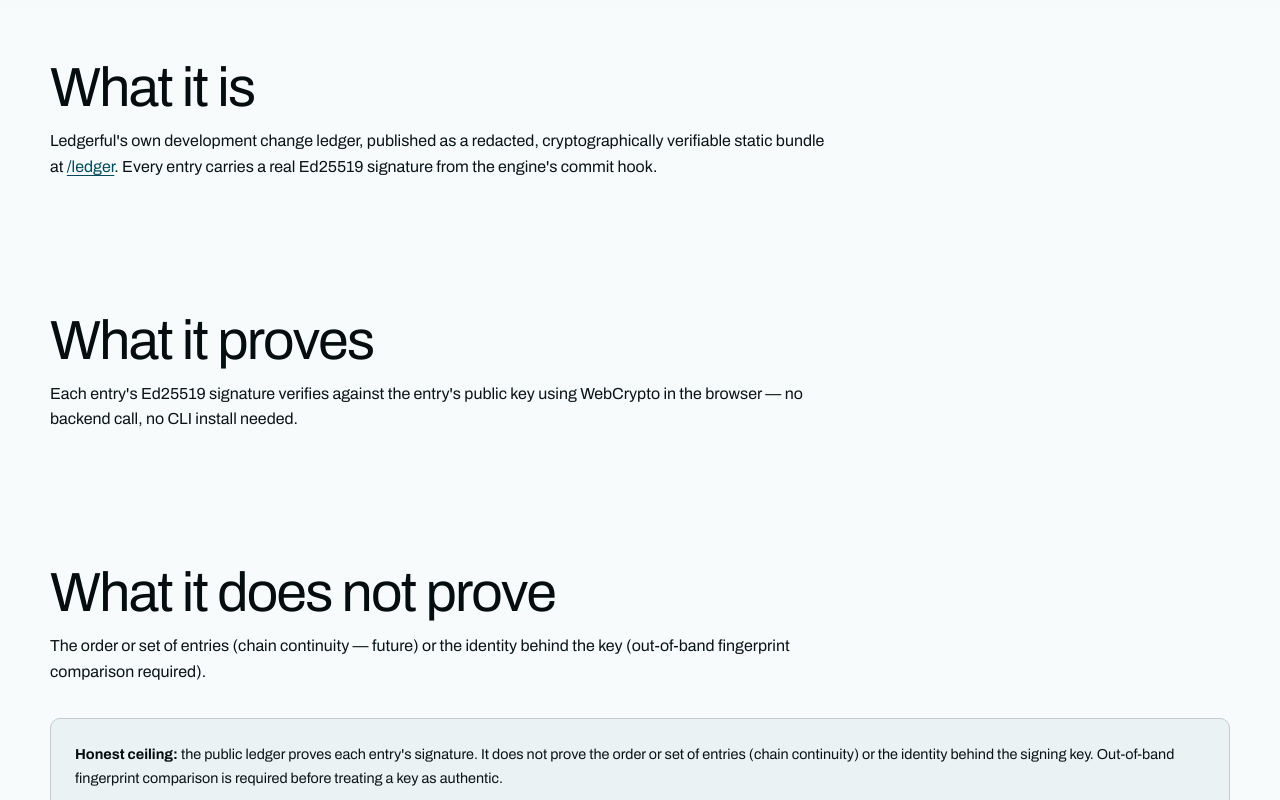
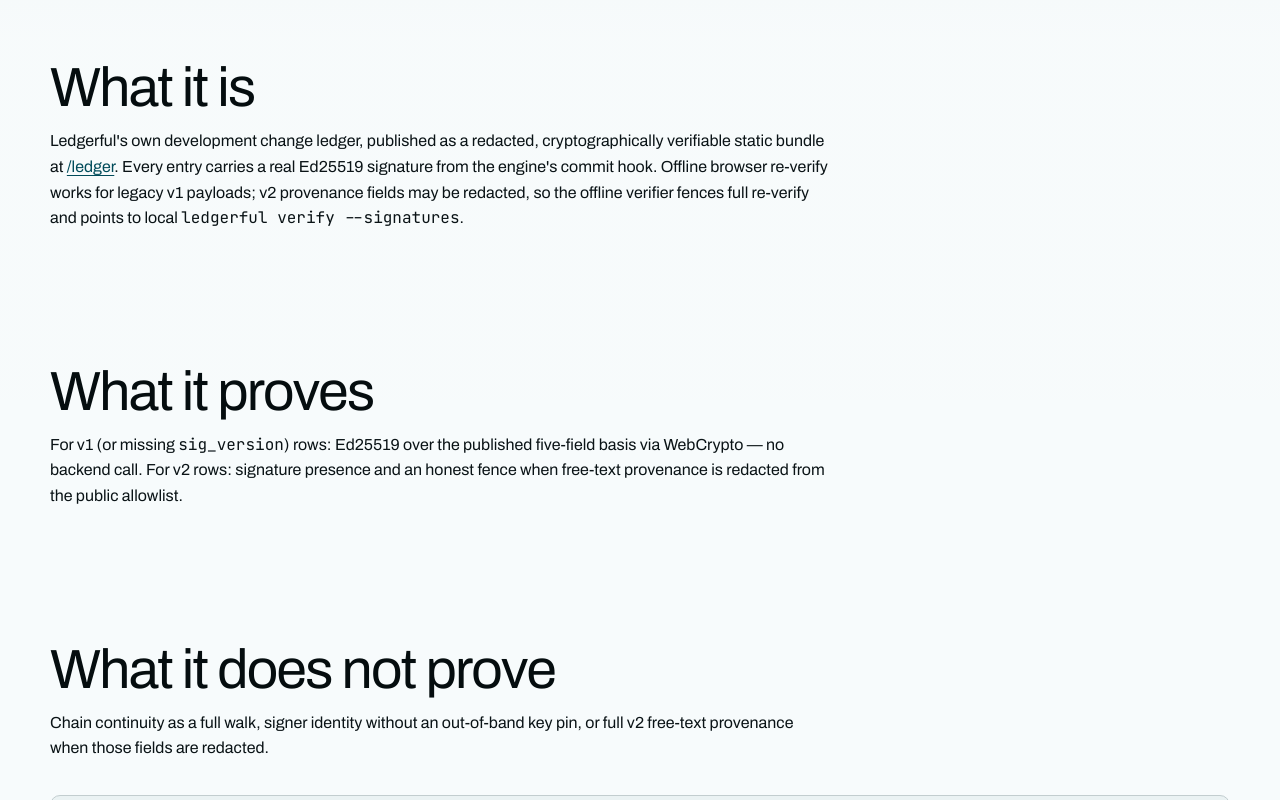
Before and after one commit to Ryan-AI-Studios/ledgerful-web, a Next.js app: page /docs/public-ledger in a window 1280 px wide. Shown: the part 400-1200 px from the top of the page. Built offline with nearby package versions, Linux system fonts and the light colour scheme; no server answers.

Commit message:
docs(ledger): dual-path v1/v2 honesty on public ledger marketing copy (0072)

```diff
--- a/src/app/docs/public-ledger/page.tsx
+++ b/src/app/docs/public-ledger/page.tsx
@@ -48,32 +48,35 @@
             /ledger
           </Link>
           . Every entry carries a real Ed25519 signature from the engine&apos;s
-          commit hook.
+          commit hook. Offline browser re-verify works for legacy v1 payloads;
+          v2 provenance fields may be redacted, so the offline verifier fences
+          full re-verify and points to local{" "}
+          <code>ledgerful verify --signatures</code>.
         </SectionHeading>
       </section>
 
       {/* ── What it proves ─────────────────────────────────────── */}
       <section className="content-band">
         <SectionHeading title="What it proves">
-          Each entry&apos;s Ed25519 signature verifies against the entry&apos;s
-          public key using WebCrypto in the browser — no backend call, no CLI
-          install needed.
+          For v1 (or missing <code>sig_version</code>) rows: Ed25519 over the
+          published five-field basis via WebCrypto — no backend call. For v2
+          rows: signature presence and an honest fence when free-text provenance
+          is redacted from the public allowlist.
         </SectionHeading>
       </section>
 
       {/* ── Honest ceiling ─────────────────────────────────────── */}
       <section className="content-band">
         <SectionHeading title="What it does not prove">
-          The order or set of entries (chain continuity — future) or the identity
-          behind the key (out-of-band fingerprint comparison required).
+          Chain continuity as a full walk, signer identity without an out-of-band
+          key pin, or full v2 free-text provenance when those fields are redacted.
         </SectionHeading>
         <div className="disclosure-notice">
           <p>
-            <strong>Honest ceiling:</strong> the public ledger proves each
-            entry&apos;s signature. It does not prove the order or set of entries
-            (chain continuity) or the identity behind the signing key.
-            Out-of-band fingerprint comparison is required before treating a key
-            as authentic.
+            <strong>Honest ceiling:</strong> the public ledger proves v1 entry
+            signatures offline and publishes signed material for inspection. It
+            does not prove order/set alone, key identity without a pin, or
+            offline re-verify of redacted v2 provenance — use local CLI for that.
           </p>
         </div>
       </section>
--- a/src/app/ledger/[txId]/page.tsx
+++ b/src/app/ledger/[txId]/page.tsx
@@ -179,8 +179,9 @@
       <section className="content-band">
         <SectionHeading title="Verify this entry" />
         <p className="ledger-verify-hint">
-          Click below to verify the Ed25519 signature for this entry using
-          WebCrypto in your browser.
+          Click below to verify this entry with WebCrypto: v1 rows run full
+          Ed25519 offline; v2 rows show the redaction honesty fence and point to
+          local <code>ledgerful verify --signatures</code>.
         </p>
         <LedgerVerifier entries={[entry]} />
       </section>
--- a/src/app/ledger/page.tsx
+++ b/src/app/ledger/page.tsx
@@ -71,21 +71,26 @@
         <h1>Ledgerful&apos;s development ledger, signed and verifiable.</h1>
         <p>
           A redacted, cryptographically signed sample of the Ledgerful engine&apos;s
-          own change ledger. Every entry carries an Ed25519 signature you can
-          verify in the browser, with no backend call.
+          own change ledger. Historical (v1) entries can be Ed25519-verified in the
+          browser offline; v2 provenance rows fence offline entry-sig re-verify when
+          redacted fields are required (use local{" "}
+          <code>ledgerful verify --signatures</code>). No backend call.
         </p>
       </section>
 
       <section className="content-band">
         <div className="ledger-honest-ceiling disclosure-notice">
           <p>
-            <strong>What this proves:</strong> each entry&apos;s Ed25519 signature.
+            <strong>What this proves:</strong> for legacy v1 sample rows, each
+            entry&apos;s Ed25519 signature over the published five-field basis;
+            for v2 rows, presence of a signature plus the honesty fence (full
+            provenance re-verify requires unredacted local CLI).
           </p>
           <p style={{ marginTop: "12px" }}>
             <strong>What this does not prove:</strong> the order or set of
-            entries (chain continuity) or the identity behind the signing key.
-            Out-of-band fingerprint comparison is required before treating a key
-            as authentic.
+            entries (chain continuity), signer identity without out-of-band key
+            pin, or full v2 free-text provenance when fields are redacted from
+            the public bundle.
           </p>
           <p style={{ marginTop: "12px" }}>
             This is the engine&apos;s development ledger published as a static
@@ -193,7 +198,8 @@
 
       <section className="content-band">
         <SectionHeading title="Verify and download">
-          Open the offline verifier to check all entry signatures in your
+          Open the offline verifier to check v1 entry signatures (and v2 honesty
+          fence status) in your
           browser, or download the raw bundle.
         </SectionHeading>
         <div className="ledger-actions">
--- a/src/app/page.tsx
+++ b/src/app/page.tsx
@@ -223,7 +223,8 @@
           <Link href="/ledger" className="inline-link">
             /ledger
           </Link>{" "}
-          — every entry is Ed25519-signed and verifiable in your browser.
+          — signed for provenance; v1 sample rows verify offline in the browser,
+          with a v2 honesty fence when redacted fields block full re-verify.
         </SectionHeading>
       </section>
 
--- a/src/app/trust/page.tsx
+++ b/src/app/trust/page.tsx
@@ -143,8 +143,10 @@
       <section className="content-band trust-landing-band" id="public-ledger">
         <SectionHeading title="Public ledger">
           Ledgerful publishes its own development change ledger as a redacted,
-          signed, browser-verifiable bundle. Every entry carries a real Ed25519
-          signature you can verify without a backend call.
+          signed, browser-verifiable bundle. Legacy v1 entries can be
+          Ed25519-verified offline in the browser; v2 provenance rows honesty-fence
+          offline re-verify when redacted fields are required (use local{" "}
+          <code>ledgerful verify --signatures</code>).
         </SectionHeading>
         <p>
           View the ledger at{" "}
@@ -159,14 +161,15 @@
         </p>
         <div className="disclosure-notice disclosure-notice--follow">
           <p>
-            <strong>What this proves:</strong> each entry&apos;s Ed25519
-            signature.
+            <strong>What this proves:</strong> for v1 sample rows, each
+            entry&apos;s Ed25519 signature over the published basis; for v2, signature
+            presence plus the honesty fence (full provenance re-verify needs unredacted
+            local CLI).
           </p>
           <p className="disclosure-notice-gap">
-            <strong>What this does not prove:</strong> the order or set of
-            entries (chain continuity) or the identity behind the signing key.
-            Out-of-band fingerprint comparison is required before treating a key
-            as authentic.
+            <strong>What this does not prove:</strong> chain continuity, signer
+            identity without an out-of-band key pin, or full v2 free-text provenance
+            when fields are redacted from the public bundle.
           </p>
         </div>
       </section>
--- a/src/lib/content/navigation.ts
+++ b/src/lib/content/navigation.ts
@@ -62,5 +62,5 @@
   docsGoldenPath:
     "Self-guided proof loop: install, run ledgerful demo --keep, see cryptographic VALID (signatures + chain + against-export), open the DEMO evidence zip. Two clocks (T_proof vs T_first), DEMO honesty, not a compliance verdict.",
   ledger:
-    "Ledgerful's development change ledger, published as a redacted, signed, and verifiable sample. Verify Ed25519 signatures in the browser.",
+    "Ledgerful's development change ledger, published as a redacted, signed sample. Offline v1 Ed25519 verify in the browser; v2 rows honesty-fence redacted re-verify (local CLI for full provenance).",
 };
```
